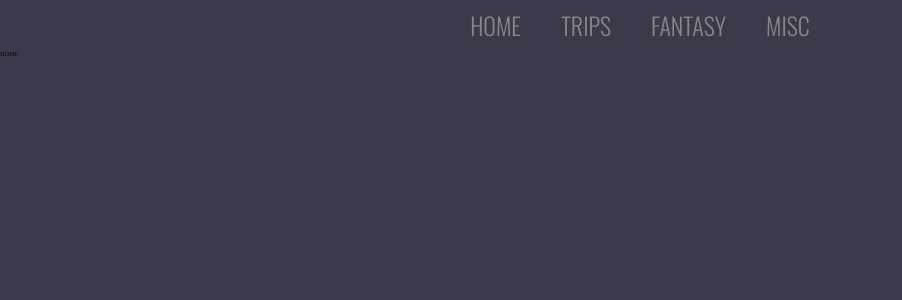
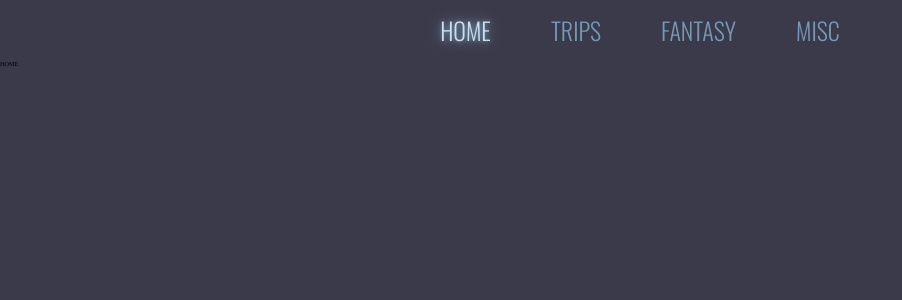
Before and after one commit to farodyne/homepage-frontend, a Vue app: page /home in a window 1280 px wide. Shown: the top 300 px of the page, without its empty margins (0-902 px from the left). Built offline with nearby package versions, Linux system fonts and the light colour scheme; a web font is replaced by a local one.

Commit message:
CSS fixes.

```diff
--- a/src/components/navbar.vue
+++ b/src/components/navbar.vue
@@ -15,7 +15,7 @@
         display: flex;
         font-size: @navlink-font-size;
         font-weight: 500;
-        height: 5rem;
+        height: 6rem;
         justify-content: center;
         text-transform: uppercase;
 
@@ -23,8 +23,23 @@
             color: @navlink-color;
             display: flex;
             font-family: @main-font;
-            padding: 0 2rem;
+            padding: 0 3rem;
             text-decoration: none;
+
+            &:hover {
+                color: @navlink-hover-color;
+                .blurry-text-shadow(@navlink-color);
+                transition-duration: 0.4s;
+            }
+
+            &:active {
+                color: @navlink-active-color;
+            }
+        }
+
+        .router-link-active {
+            color: @navlink-active-color;
+            .blurry-text-shadow(@navlink-color);
         }
     }
 </style>
--- a/src/styles/common.less
+++ b/src/styles/common.less
@@ -4,6 +4,7 @@
  * Common style rules for our application.
  */
 @import 'vars.less';
+@import 'mixins.less';
 
 // Basic CSS reset.
 html,
--- /dev/null
+++ b/src/styles/mixins.less
@@ -0,0 +1,8 @@
+/**
+ * Author: Federico Engler
+ *
+ * Common LESS mixins used in our styles.
+ */
+.blurry-text-shadow(@color) {
+    text-shadow: 0 0 5px @color, 0 0 15px @color;
+}
--- a/src/styles/vars.less
+++ b/src/styles/vars.less
@@ -6,8 +6,9 @@
 
 // Colors.
 @body-background: #3b3a4a;
-@navlink-color: #888;
-@navlink-active-color: #bbb;
+@navlink-color: #7599b7;
+@navlink-active-color: #cedfeb;
+@navlink-hover-color: #9dbad2;
 
 // Dimensions.
 @desktop-width: 1200px;
```
